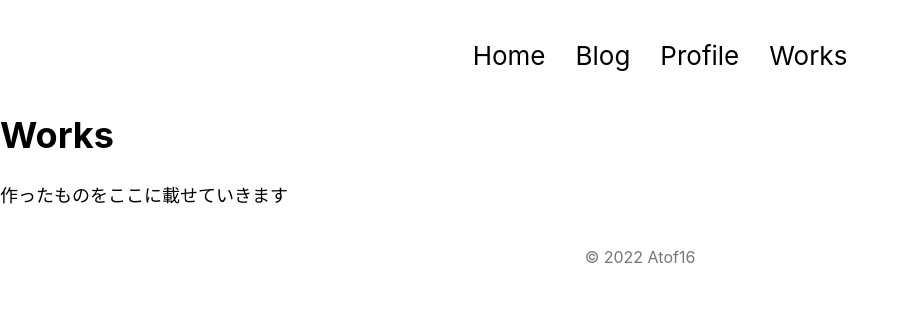
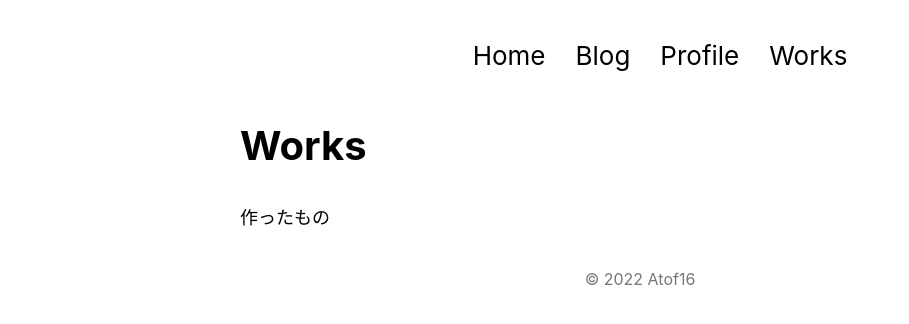
Before and after one commit to atof16/atof16-blog, a Next.js app: page /works in a window 1280 px wide. Shown: the top 324 px of the page, without its empty margins (0-909 px from the left). Built offline with nearby package versions, Linux system fonts and the light colour scheme.

Commit message:
worksページにcssを適用

```diff
--- /dev/null
+++ b/src/pages/works/Works.module.css
@@ -0,0 +1,15 @@
+.worksContainer {
+  justify-content: center;
+  max-width: 840px;
+  padding-left: 20px;
+  padding-right: 20px;
+  margin-left: auto;
+  margin-right: auto;
+}
+
+.pageTitle {
+  font-size: 40px;
+  align-items: center;
+  justify-content: center;
+  text-align: left;
+}
--- a/src/pages/works/index.js
+++ b/src/pages/works/index.js
@@ -1,11 +1,16 @@
+import Head from 'next/head';
 import Layout from '../../components/layout';
+import styles from './Works.module.css';
 
 export default function Works() {
   return (
     <Layout>
-      <div>
-        <h1>Works</h1>
-        <div>作ったものをここに載せていきます</div>
+      <Head>
+        <title>Works</title>
+      </Head>
+      <div className={styles.worksContainer}>
+        <h2 className={styles.pageTitle}>Works</h2>
+        <div>作ったもの</div>
       </div>
     </Layout>
   );
```
